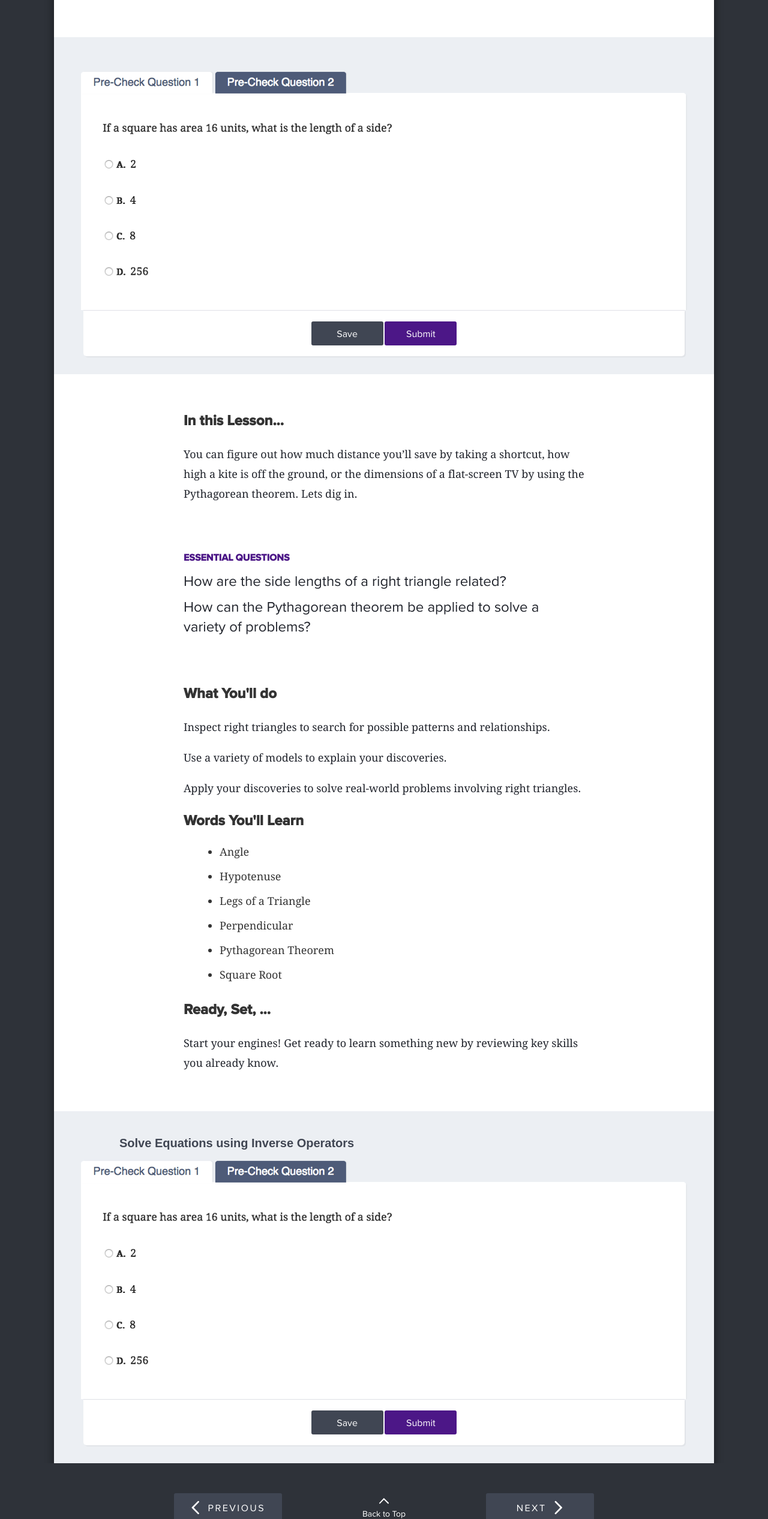
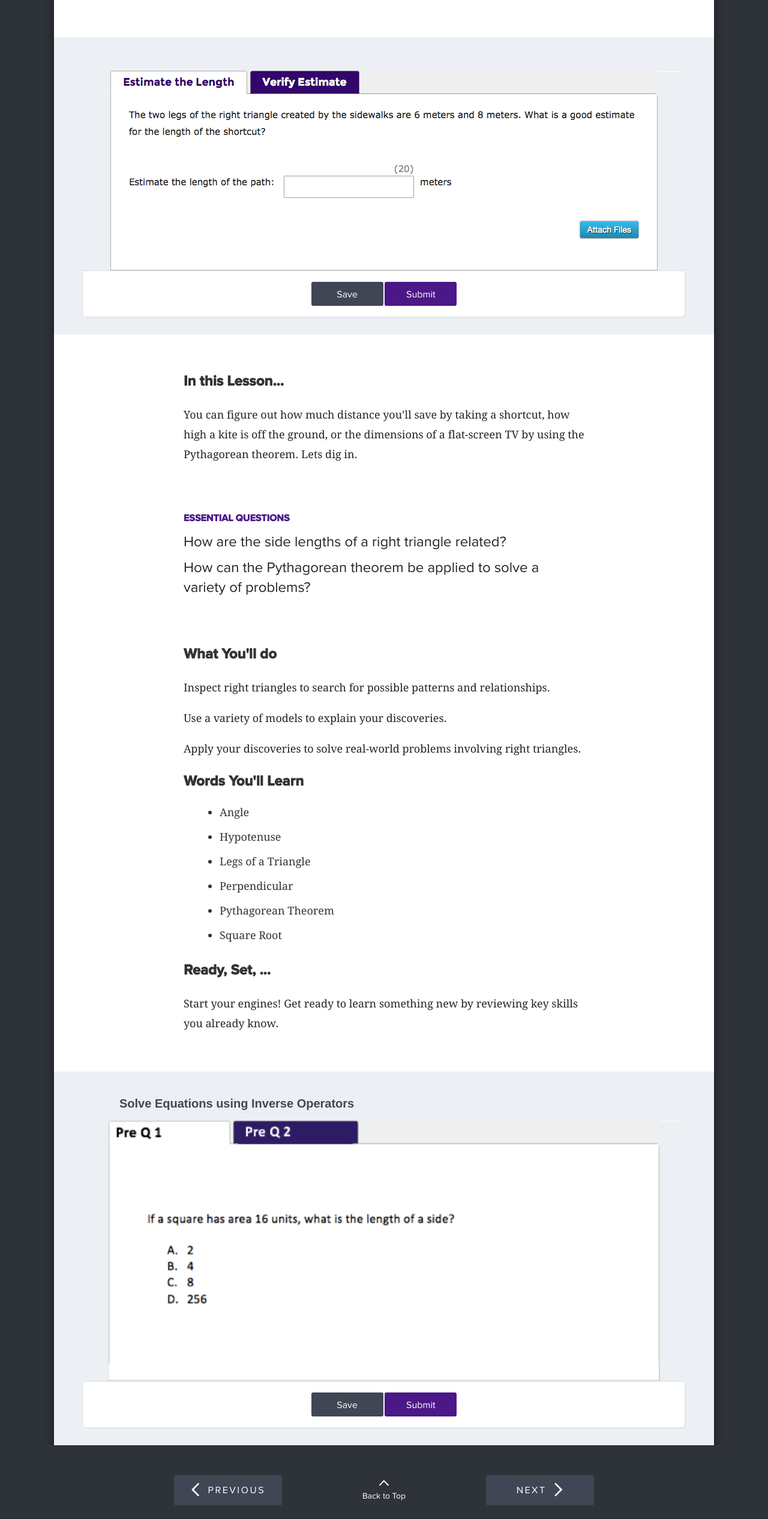
Before and after one commit to Blind3y3Design/MathTB, a website: page index.html in a window 1280 px wide. Shown: the part 1385-3918 px from the top of the page at 60% size. Drawn offline with nearby package versions, Linux system fonts and the light colour scheme.

Commit message:
updating images

```diff
--- a/index.html
+++ b/index.html
@@ -99,7 +99,7 @@
                                         </nav>
                                     </header>
                                     <!-- FAKE CIT IMAGE GOES HERE -->
-                                    <img src="/MathTB/images/inlineCit.png" alt="" class="fake-interactive">
+                                    <img src="/MathTB/images/engageCit_1.png" alt="" class="fake-interactive">
                                     <footer>
                                         <footer class="footer-discover">
                                             <nav class="bottom-nav bootstrapped  footer-coach footer-play">
@@ -151,7 +151,7 @@
                                         </nav>
                                     </header>
                                     <!-- FAKE CIT IMAGE GOES HERE -->
-                                    <img src="/MathTB/images/inlineCit.png" alt="" class="fake-interactive">
+                                    <img src="/MathTB/images/engageCit_2.png" alt="" class="fake-interactive">
                                     <footer>
                                         <footer class="footer-discover">
                                             <nav class="bottom-nav bootstrapped  footer-coach footer-play">
```
Also changed, not shown: images/engageCit_1.png (added), images/engageCit_2.png (added).
